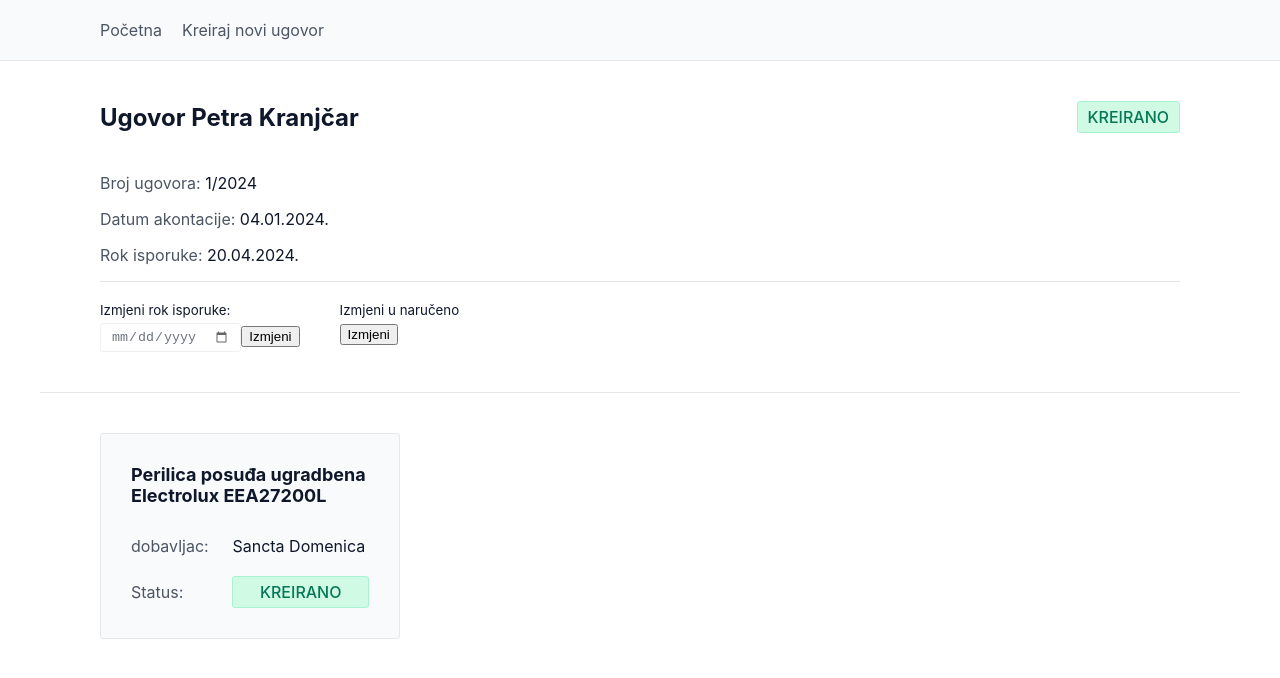
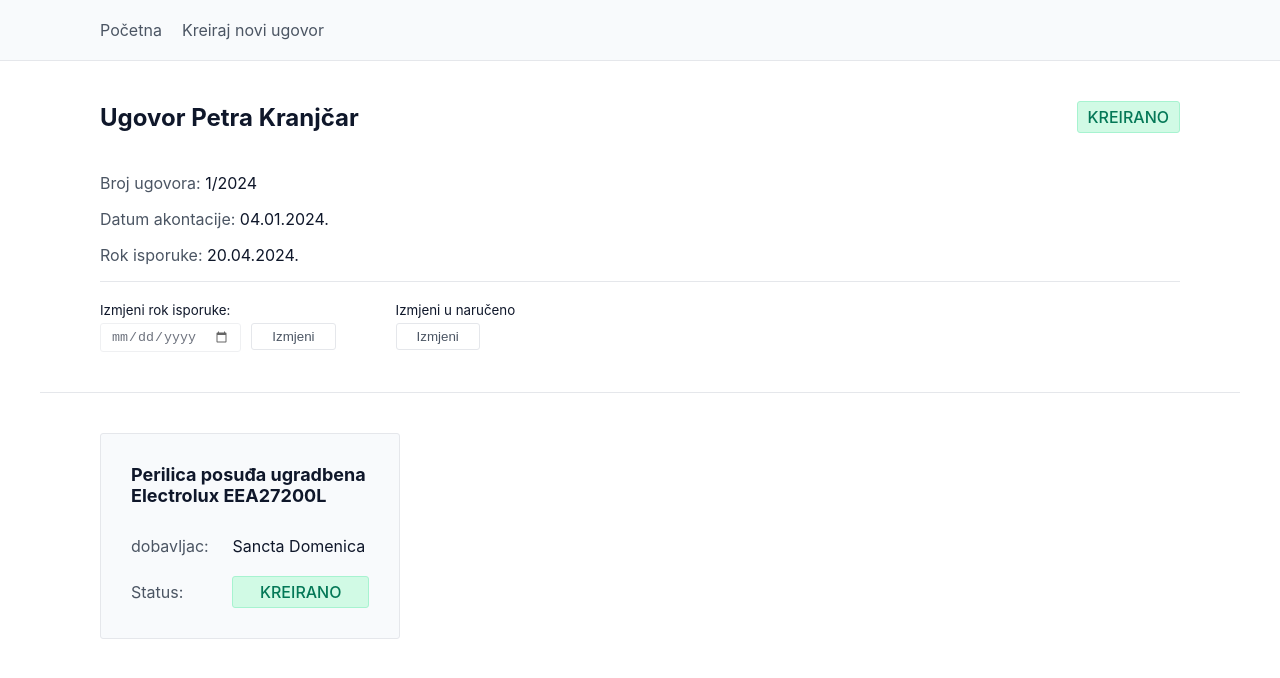
Before and after one commit to IBakija/contractapp, a React (Create React App) app: page /contract/1 in a window 1280 px wide. Shown: the top 678 px of the page. Built offline with nearby package versions, Linux system fonts and the light colour scheme.

Commit message:
feat(button): created, styled and implemented button component

```diff
--- /dev/null
+++ b/src/components/Button/Button.module.scss
@@ -0,0 +1,27 @@
+@use '../../shared/global-styles/colors' as colors;
+
+.button {
+    background-color: transparent;
+    border: 1px solid colors.$border-blue-light;
+    border-radius: 3px;
+    padding: 5px 20px;
+    cursor: pointer;
+    transition: all 0.2s ease-in-out;
+    color: colors.$text-secondary-light;
+    border: 1px solid colors.$border-light;
+
+    &:hover {
+        color: colors.$text-primary-light;
+        border-color: colors.$border-grey-light;
+    }
+
+    @media (prefers-color-scheme: dark) {
+        color: colors.$text-secondary-dark;
+        border-color: colors.$border-dark;
+
+        &:hover {
+            color: colors.$text-primary-dark;
+            border-color: colors.$border-grey-dark;
+        }
+    }
+}
--- /dev/null
+++ b/src/components/Button/Button.tsx
@@ -0,0 +1,13 @@
+import { ButtonHTMLAttributes } from 'react';
+import style from './Button.module.scss';
+
+const Button: React.FC<ButtonHTMLAttributes<HTMLButtonElement>> = (props) => {
+    const { children, ...rest } = props;
+    return (
+        <button className={style.button} {...rest}>
+            {children}
+        </button>
+    );
+};
+
+export default Button;
--- a/src/entities/Contract/Contract.module.scss
+++ b/src/entities/Contract/Contract.module.scss
@@ -32,7 +32,7 @@
     color: colors.$text-secondary-light;
     border: 1px solid colors.$border-light;
     padding: 5px 10px;
-    border-radius: 5px;
+    border-radius: 3px;
 
     &:hover {
         color: colors.$text-primary-light;
@@ -41,9 +41,11 @@
 
     @media (prefers-color-scheme: dark) {
         color: colors.$text-secondary-dark;
+        border-color: colors.$border-dark;
 
         &:hover {
             color: colors.$text-primary-dark;
+            border-color: colors.$border-grey-dark;
         }
     }
 }
--- a/src/pages/ContractPage/ContractPage.module.scss
+++ b/src/pages/ContractPage/ContractPage.module.scss
@@ -48,7 +48,7 @@
 .contractFormContainer {
     display: flex;
     flex-wrap: wrap;
-    gap: 40px;
+    gap: 60px;
     padding-top: 20px;
     border-top: 1px solid colors.$border-light;
 
@@ -60,4 +60,8 @@
         margin: 0 0 5px;
         font-size: smaller;
     }
+
+    input {
+        margin-right: 10px;
+    }
 }
--- a/src/pages/ContractPage/ContractPage.tsx
+++ b/src/pages/ContractPage/ContractPage.tsx
@@ -11,6 +11,7 @@ import InputLabel from '../../components/InputLabel/InputLabel';
 import { determineStatus } from '../../features/functions/determineStatus';
 import { formatStringDate } from '../../features/functions/formatStringDate';
 import { contractData } from '../../shared/types/contractData';
+import Button from '../../components/Button/Button';
 
 // TODO: redirect on non-existing id
 const ContractPage: React.FC = () => {
@@ -51,7 +52,7 @@ const ContractPage: React.FC = () => {
             statusButton = (
                 <div>
                     <p>Izmjeni u naručeno</p>
-                    <button onClick={handleClick}>Izmjeni</button>
+                    <Button onClick={handleClick}>Izmjeni</Button>
                 </div>
             );
             break;
@@ -59,7 +60,7 @@ const ContractPage: React.FC = () => {
             statusButton = (
                 <div>
                     <p>Izmjeni u dostavljeno</p>
-                    <button onClick={handleClick}>Izmjeni</button>
+                    <Button onClick={handleClick}>Izmjeni</Button>
                 </div>
             );
             break;
@@ -128,7 +129,7 @@ const ContractPage: React.FC = () => {
                                 id="deliveryDate"
                                 required={true}
                             />
-                            <button>Izmjeni</button>
+                            <Button>Izmjeni</Button>
                         </form>
                         {statusButton}
                     </div>
--- a/src/pages/NewContractPage/NewContractPage.tsx
+++ b/src/pages/NewContractPage/NewContractPage.tsx
@@ -7,6 +7,7 @@ import InputLabel from '../../components/InputLabel/InputLabel';
 import Title from '../../components/Title/Title';
 
 import { contractData } from '../../shared/types/contractData';
+import Button from '../../components/Button/Button';
 
 const NewContractPage: React.FC = () => {
     const [submitted, setSubmitted] = useState(false);
@@ -104,7 +105,7 @@ const NewContractPage: React.FC = () => {
                             required={true}
                         />
                     </div>
-                    <button>Kreiraj</button>
+                    <Button>Kreiraj</Button>
                 </form>
 
                 {submitted ? (
--- a/src/shared/global-styles/_colors.scss
+++ b/src/shared/global-styles/_colors.scss
@@ -47,3 +47,11 @@ $background-grey-light: #f3f4f6;
 $background-grey-dark: #1f2937;
 $border-grey-light: #d1d5db;
 $border-grey-dark: #374151;
+
+// Accents
+$background-blue-light: #0284c7;
+$border-blue-light: #0284c7;
+
+$background-blue-dark: #0369a1;
+$text-blue-dark: #bae6fd;
+$border-blue-dark: #0ea5e9;
```
